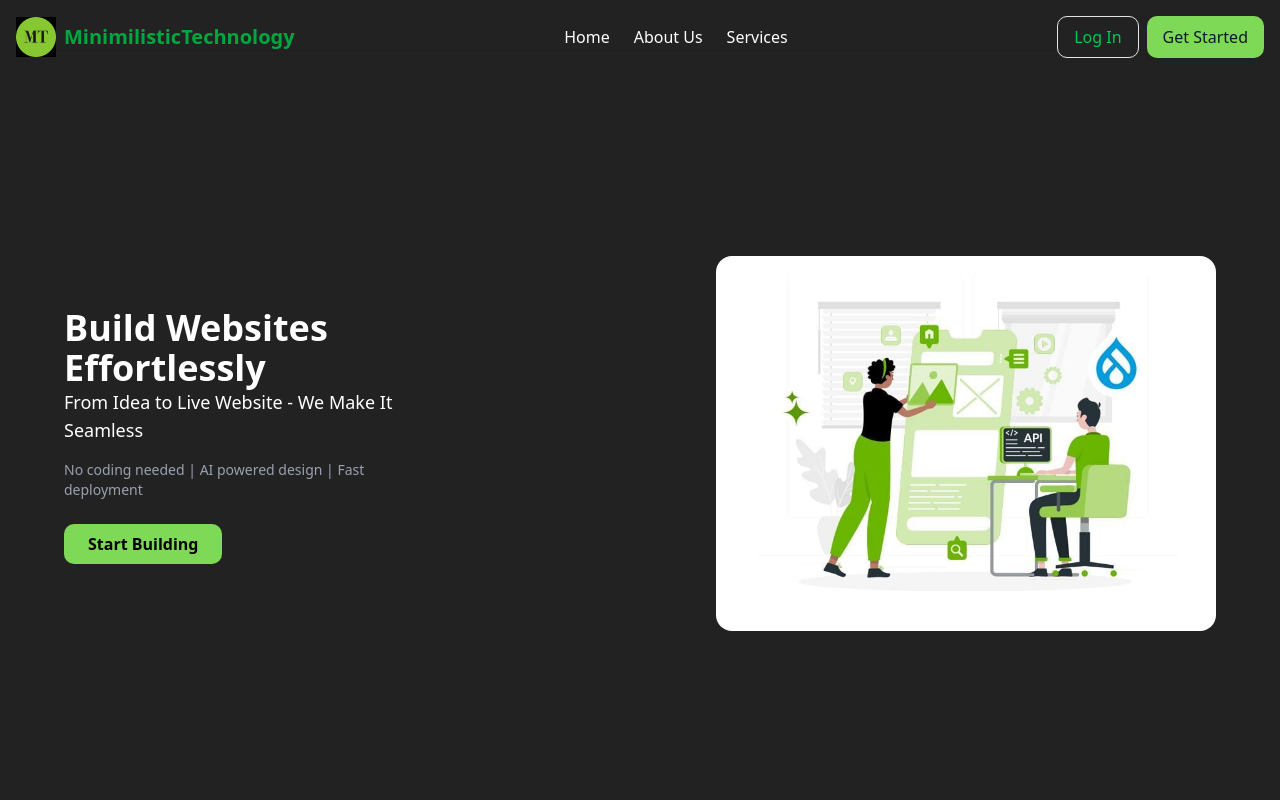
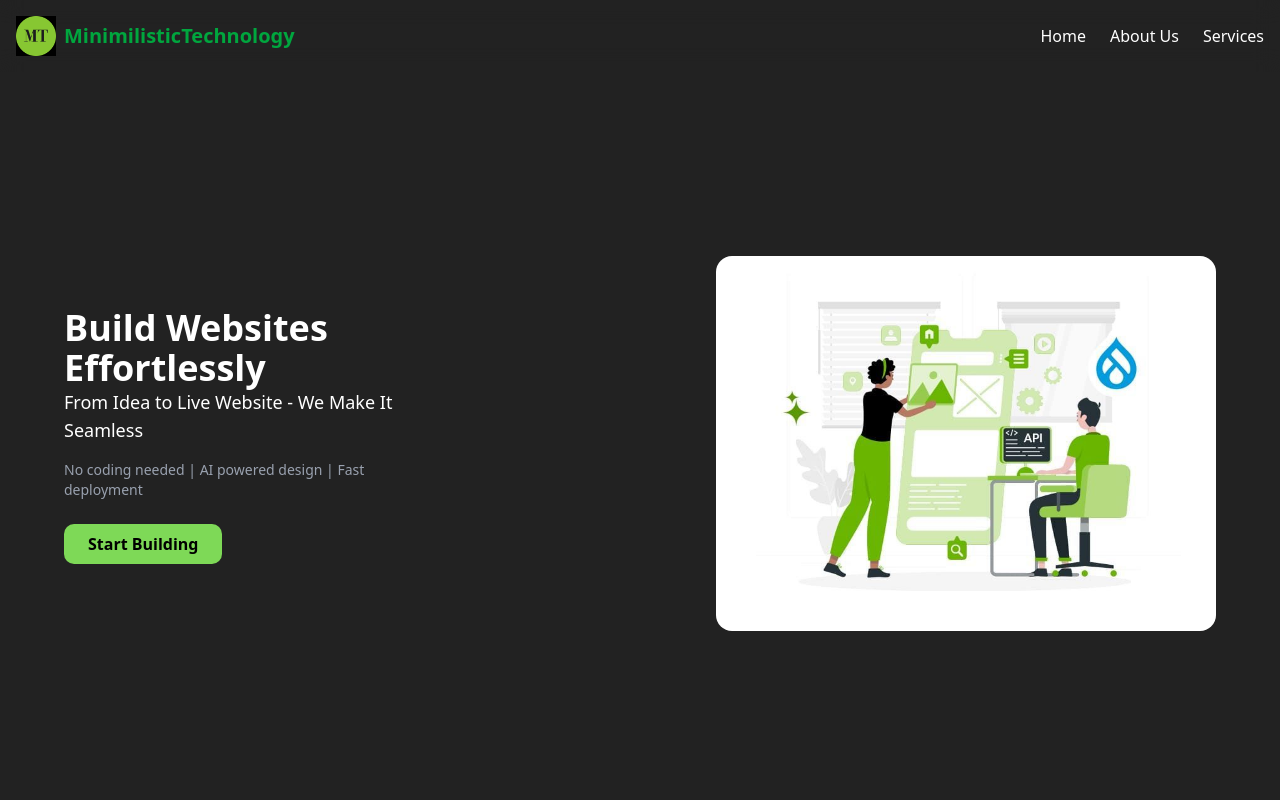
Before and after one commit to Minimalistic-Technology/Minimalistic_Technology, a Next.js app: page / in a window 1280 px wide. Shown: the top 800 px of the page. Built offline with nearby package versions, Linux system fonts and the light colour scheme.

Commit message:
Remove login and signup button from navbar

```diff
--- a/app/page.tsx
+++ b/app/page.tsx
@@ -128,16 +128,6 @@ const Home = () => {
           <li className="hover:text-green-400 cursor-pointer"><Link href="/Services">Services</Link></li>
         </ul>
       </nav>
-
-      {/* Buttons (Login & Get Started) */}
-      <div className="hidden md:flex space-x-2">
-        <button className="px-4 py-2 border bg-[#222222] text-green-500 rounded-lg hover:bg-green-400 hover:text-white transition">
-          Log In
-        </button>
-        <button className="px-4 py-2 bg-[#7ED957] text-gray-900 rounded-lg hover:bg-green-500 transition">
-          Get Started
-        </button>
-      </div>
     </header>
 
       {/* Hero Section */}
```
